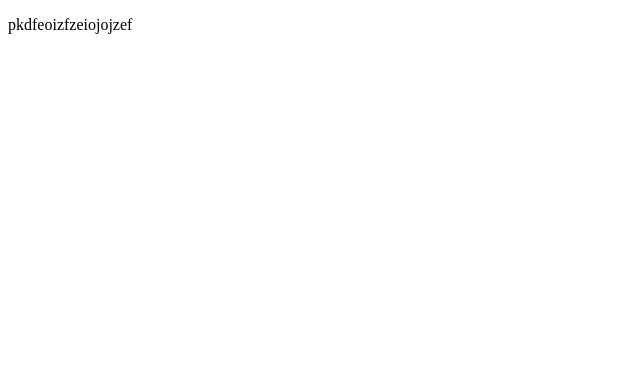
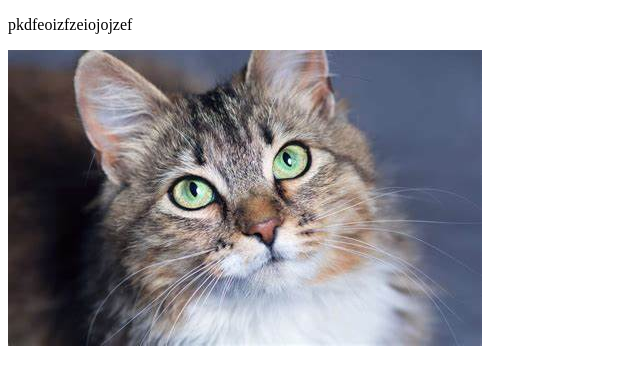
Before and after one commit to Grrayan/exercicedetexst, a plain HTML site: page index.html in a window 1280 px wide. Shown: the whole page, without its empty margins (0-640 px from the left). Drawn offline with Linux system fonts and the light colour scheme.

Commit message:
ajout imag de chat

```diff
--- a/index.html
+++ b/index.html
@@ -10,5 +10,6 @@
 <body>
 
 <p>pkdfeoizfzeiojojzef</p>
+<img src="image/image%20chat.jpg">
 </body>
 </html>
```
Also changed, not shown: image/image chat.jpg (added).
